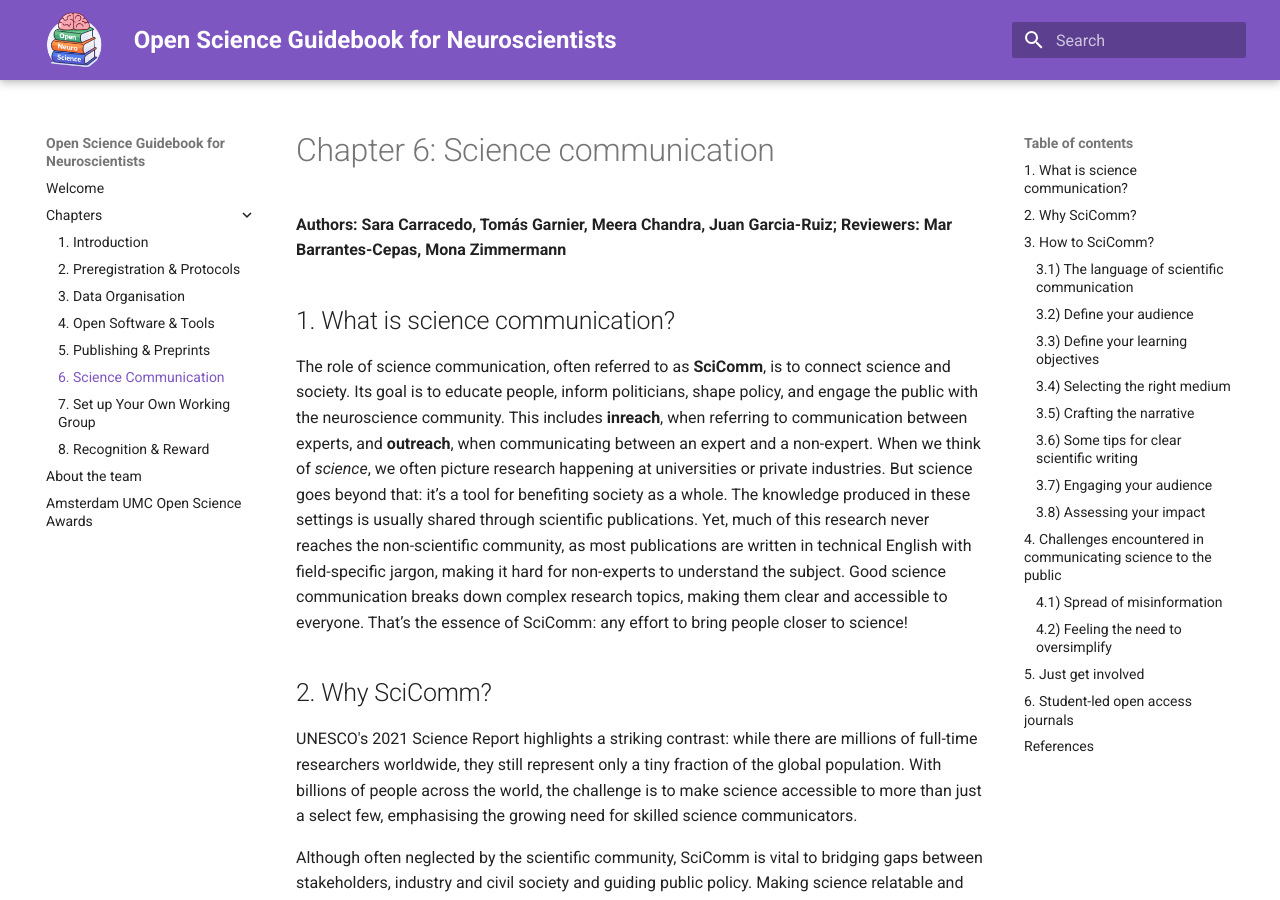
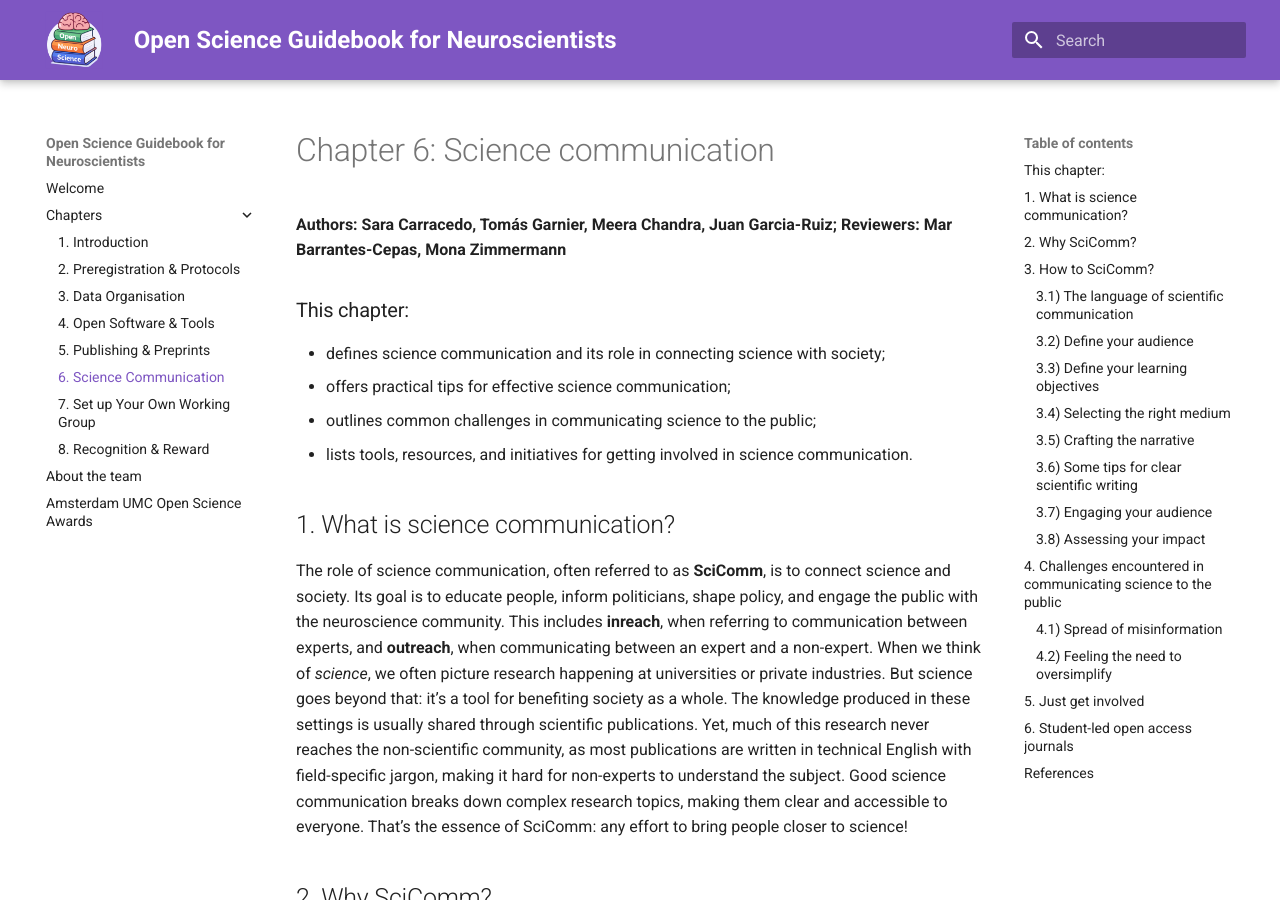
Before and after one commit to ANW-Open-Science/Open-Science-Guidebook-for-Neuroscientists, an MkDocs documentation site: the page built from docs/tabs/6-communication.md, in a window 1280 px wide and 900 px high. Built offline with MkDocs 1.6.1 and Material for MkDocs 9.7.7, drawn with Linux system fonts in a browser that asks for light colours.

Commit message:
added bullet points ch6

```diff
--- a/docs/tabs/6-communication.md
+++ b/docs/tabs/6-communication.md
@@ -2,6 +2,12 @@
 
 **Authors: Sara Carracedo, Tomás Garnier, Meera Chandra, Juan Garcia-Ruiz;**
 **Reviewers: Mar Barrantes-Cepas, Mona Zimmermann**
+
+### This chapter:
+- defines science communication and its role in connecting science with society;
+- offers practical tips for effective science communication;
+- outlines common challenges in communicating science to the public;
+- lists tools, resources, and initiatives for getting involved in science communication.
 
 ## 1. What is science communication?
 The role of science communication, often referred to as **SciComm**, is to connect science and society. Its goal is to educate people, inform politicians, shape policy, and engage the public with the neuroscience community. This includes **inreach**, when referring to communication between experts, and **outreach**, when communicating between an expert and a non-expert.
```
